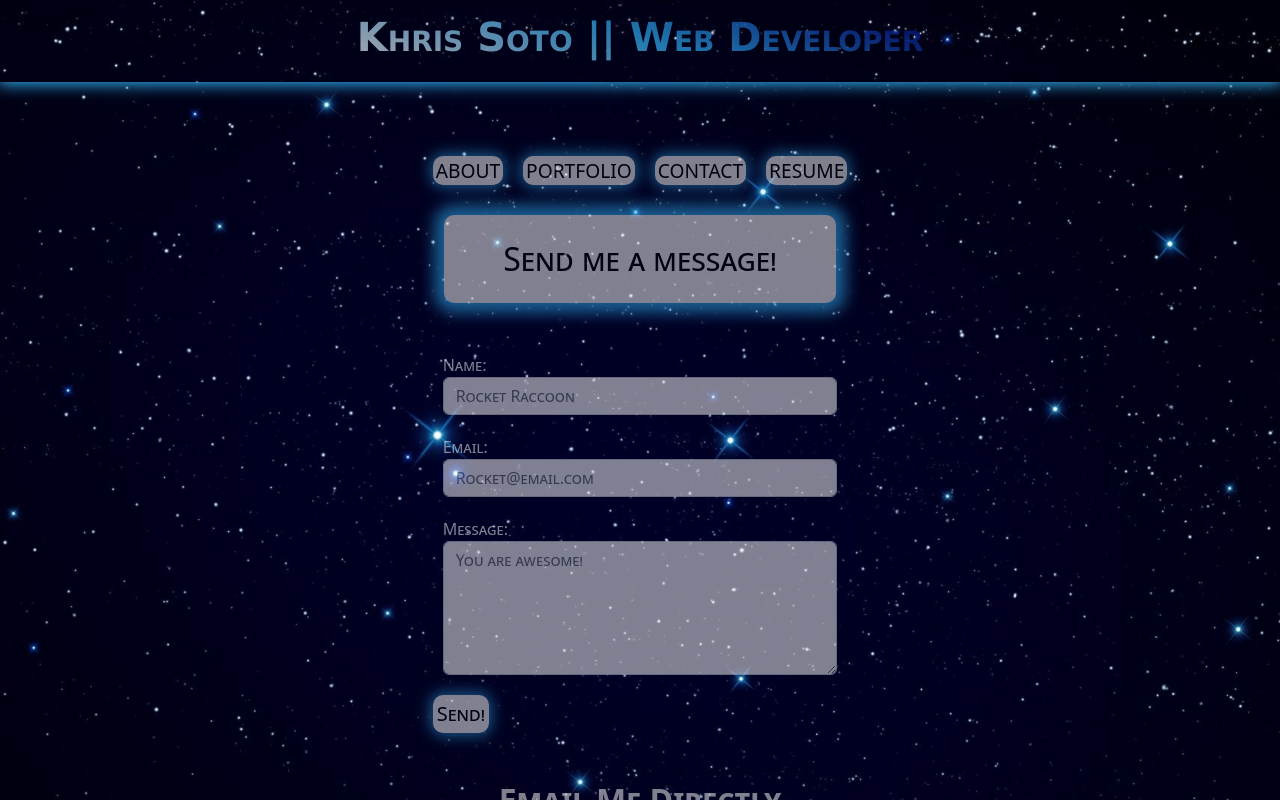
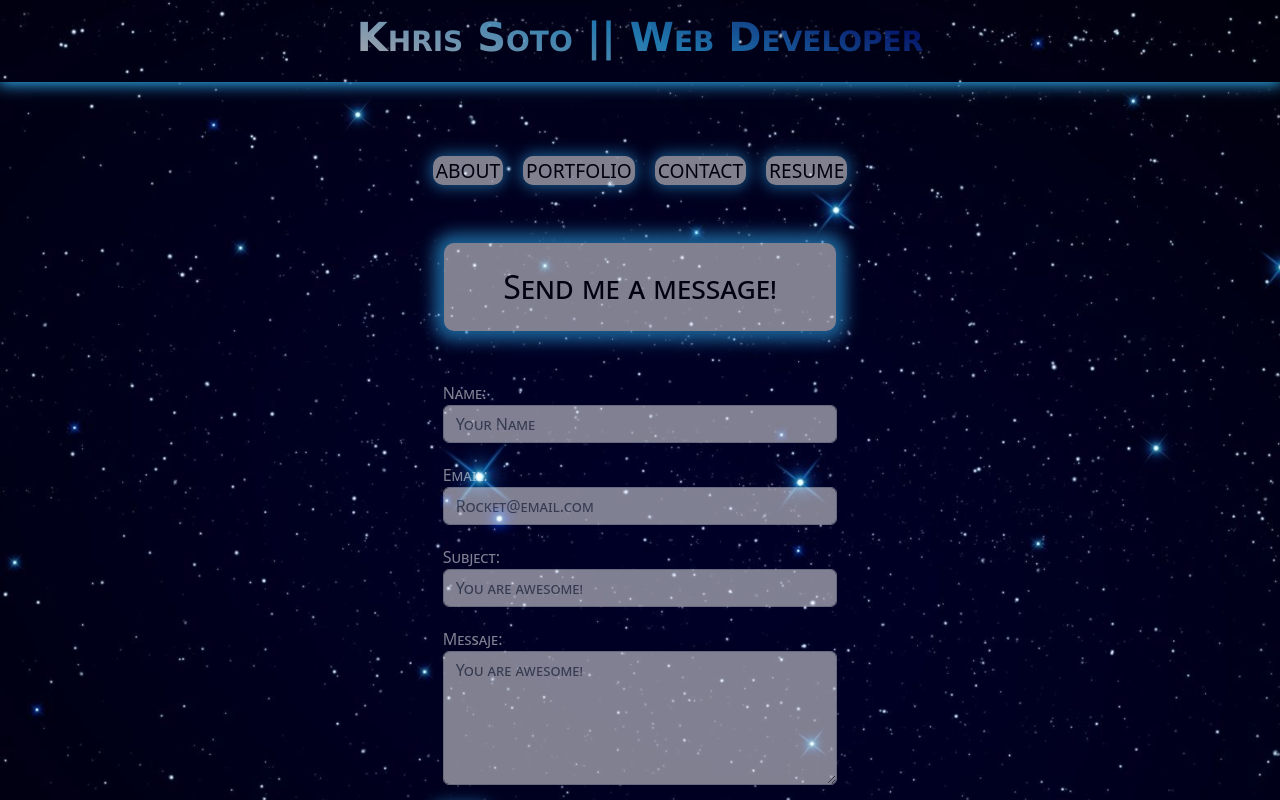
Before and after one commit to KSoto18/Portfolio-React, a React (Create React App) app: page / in a window 1280 px wide. Both pictures are taken after a click on the element "CONTACT". Shown: the top 800 px of the page. Built offline with nearby package versions, Linux system fonts and the light colour scheme.

Commit message:
working on email services

```diff
--- a/package.json
+++ b/package.json
@@ -22,7 +22,8 @@
     "deploy": "gh-pages -d build",
     "build": "react-scripts build",
     "test": "react-scripts test",
-    "eject": "react-scripts eject"
+    "eject": "react-scripts eject",
+    "dev": "node server.js"
   },
   "eslintConfig": {
     "extends": [
--- a/src/components/Contact/index.jsx
+++ b/src/components/Contact/index.jsx
@@ -1,35 +1,46 @@
-import React from 'react';
+import { useRef } from 'react';
 
 import './styles.css';
 
-import { BsMailbox} from "react-icons/bs";
+import { BsMailbox } from "react-icons/bs";
 
 const Contact = () => {
+
+    const form = useRef();
+
+    const sendEmail = () => {};
 
     return (
 
         <div>
 
-            <p className='title' style={{marginTop: "20px"}}>Send me a message!</p>
+            <p className='title' style={{ marginTop: "3rem", marginBottom: "3rem" }}>Send me a message!</p>
 
-            <form className='contact-form' style={{alignItems: "center", marginTop: "50px"}}>
+            <form ref={form} onSubmit={sendEmail}
+                className='contact-form' style={{ alignItems: "center", marginTop: "50px" }}
+                method="POST">
 
                 <div className="form-group">
-                    <label htmlFor="name" placeholder='Rocket Raccoon'>Name: </label>
-                    <input type="text" className="form-control" placeholder='Rocket Raccoon' />
+                    <label htmlFor="name">Name: </label>
+                    <input type="text" className="form-control" placeholder='Your Name' required />
                 </div>
 
                 <div className="form-group">
-                    <label htmlFor="exampleInputEmail1">Email: </label>
-                    <input type="email" className="form-control" placeholder='Rocket@email.com'  aria-describedby="emailHelp" />
+                    <label htmlFor="email">Email: </label>
+                    <input type="email" className="form-control" placeholder='Rocket@email.com' required />
                 </div>
 
                 <div className="form-group">
-                    <label htmlFor="message">Message: </label>
-                    <textarea className="form-control" rows="5" placeholder='You are awesome!' ></textarea>
+                    <label htmlFor="subject">Subject: </label>
+                    <input type="text" className="form-control" rows="5" placeholder='You are awesome!' name="subject" required></input>
                 </div>
 
-                <button type="submit" style={{fontSize: '20px'}} className="btn">Send!</button>
+                <div className="form-group">
+                    <label htmlFor="message">Messaje: </label>
+                    <textarea name="message" className="form-control" rows="5" placeholder='You are awesome!' required></textarea>
+                </div>
+
+                <button type="submit" style={{ fontSize: '20px' }} className="btn">Send!</button>
 
             </form>
 
--- a/src/components/Contact/styles.css
+++ b/src/components/Contact/styles.css
@@ -44,7 +44,7 @@
     margin: 20px;
  }
 
- .title{
+ .title {
     display: flex;
     flex-direction: column;
     background-color: white;
@@ -52,7 +52,7 @@
     align-items: center;
     border-radius: 10px;
     padding: 20px;
-    margin: 5%;
+    margin: 4rem;
     box-shadow: 0 0 15px 2px var(--blue);
     color: black;
     font-size: xx-large;
```
